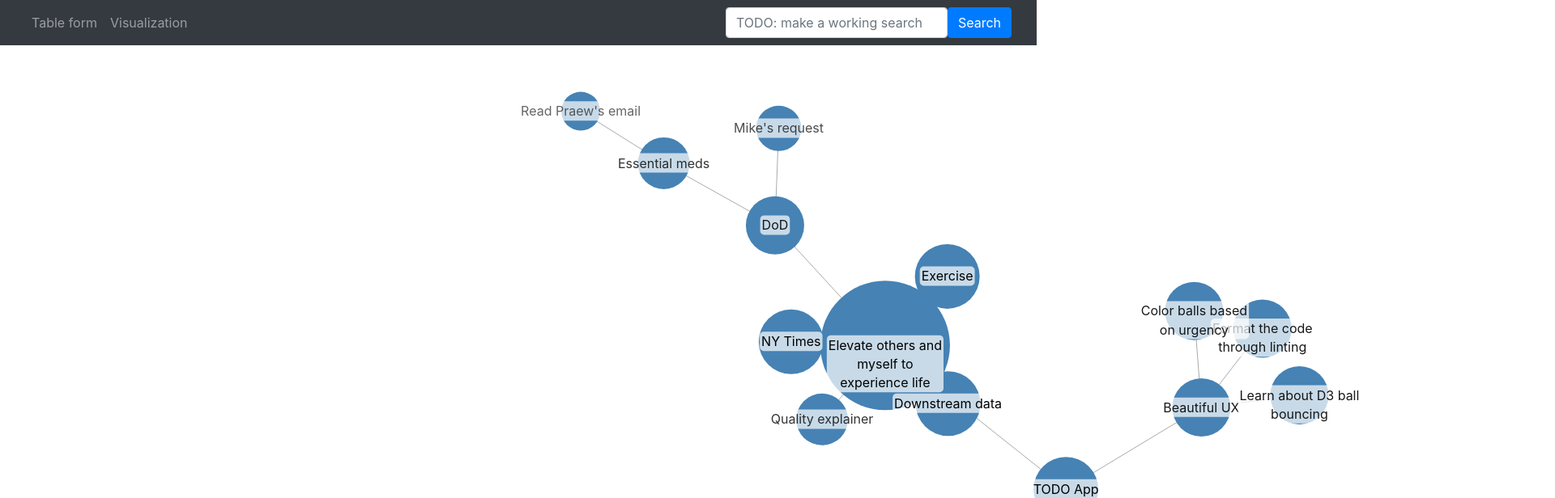
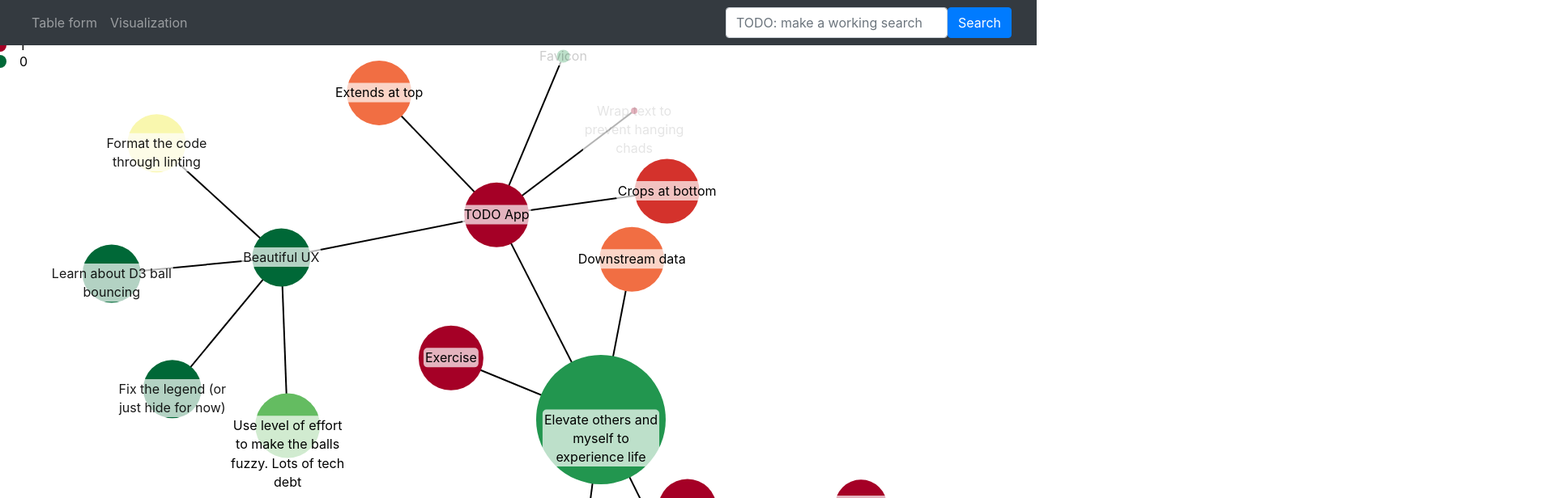
Before and after one commit to pizza-rat-matt/pizza-rat-matt.github.io, a website: page index.html in a window 1280 px wide. Shown: the top 616 px of the page at 81% size, 1920 px wide, since content can reach past the window. Drawn offline with nearby package versions, Linux system fonts and the light colour scheme.

Commit message:
now we are looking pretty

```diff
--- a/index.html
+++ b/index.html
@@ -52,8 +52,8 @@
             </div>
         </div>
     </div>
-    <svg id="svg2" width="2400" height="800"></svg>
-    <svg id="svg" width: 100% height: 100%></svg>
+    <!-- <svg id="svg2" width="2400" height="800"></svg>
+    <svg id="svg" width: 100% height: 100%></svg> -->
 
 
     <script src="https://code.jquery.com/jquery-3.5.1.slim.min.js"></script>
--- a/script.js
+++ b/script.js
@@ -1,86 +1,100 @@
 const data = {
     "name": "Elevate others and myself to experience life",
-    "impact" : 2, "urgency" : 1,
+    "impact" : 2, "urgency" : 0.1, 'levelOfEffort':0,
     "children": [
         {
-        "name": "Quality explainer", "impact": 0.8,
+            'name': 'Career',
+            'impact': 1,
+            'urgency': 1,
+            "children": [
+                {
+                  "name": "Quality explainer", "impact": 0.8,"urgency": 0.95,'levelOfEffort':1,
                 },
                 {
                   "name": "DoD",
-        "impact" : 0.9, "urgency" : 1,
+                  "impact" : 0.9, "urgency" : 1,'levelOfEffort':0,
                   "children": [
                     {
                       "name": "Essential meds",
-            "impact" : 0.8, "urgency" : 1,
+                      "impact" : 0.8, "urgency" : 1,'levelOfEffort':0,
                       "children": [
                           {
                             "name": "Read Praew's email",
-                  "impact" : 0.6, "urgency" : 1,
+                            "impact" : 0.6, "urgency" : 1,'levelOfEffort':0,
                           },
                       ],
                     },
                     {
                       "name": "Mike's request",
-            "impact" : 0.7, "urgency" : 1,
+                      "impact" : 0.7, "urgency" : 1,'levelOfEffort':0,
+                    }
+                  ]
         }
     ]
       },
       {
         "name": "Downstream data",
-        "impact" : 1, "urgency" : 1,
+        "impact" : 1, "urgency" : 0.8,'levelOfEffort':0,
       },
       {
         "name": "NY Times",
-        "impact" : 1, "urgency" : 1,
+        "impact" : 1, "urgency" : 1,'levelOfEffort':0,
       },
       {
         "name": "Exercise",
-        "impact" : 1, "urgency" : 1,
+        "impact" : 1, "urgency" : 1,'levelOfEffort':0,
       },
 
       {
         "name": "TODO App",
-        "impact" : 1, "urgency" : 1,
+        "impact" : 1, "urgency" : 1,'levelOfEffort':0,
         "children": [
           {
             "name": "Wrap text to prevent hanging chads",
-            "impact" : 0.1, "urgency" : 1,
+            "impact" : 0.1, "urgency" : 1,'levelOfEffort':0,
           },
           {
             "name": "Beautiful UX",
-            "impact" : 0.9, "urgency" : 1,     "children": [
+            "impact" : 0.9, "urgency" : 0,     "children": [
                 {
                   "name": "Format the code through linting",
-                  "impact" : 0.9, "urgency" : 1,
+                  "impact" : 0.9, "urgency" : 0.5, 'levelOfEffort':0,
+                },
+                {
+                    "name": "Fix the legend (or just hide for now)",
+                    "impact" : 0.9, "urgency" : 0, 'levelOfEffort':0,
                   },
                 {
                     "name": "Learn about D3 ball bouncing",
-                    "impact" : 0.9, "urgency" : 1,
+                    "impact" : 0.9, "urgency" : 0, 'levelOfEffort':0,
                   },
                   {
-                    "name": "Color balls based on urgency",
-                    "impact" : 0.9, "urgency" : 1,
+                    "name": "Use level of effort to make the balls fuzzy. Lots of tech debt",
+                    "impact" : 1, "urgency" : 0.2,'levelOfEffort':0,
                   },
             ]
           },
           {
             "name": "Favicon",
-            "impact" : 0.2, "urgency" : 1,
+            "impact" : 0.2, "urgency" : 0.1,'levelOfEffort':0,
           },
           {
             "name": "Crops at bottom",
-            "impact" : 1, "urgency" : 1,
+            "impact" : 1, "urgency" : 0.9,'levelOfEffort':0,
           },
           {
             "name": "Extends at top",
-            "impact" : 1, "urgency" : 1,
+            "impact" : 1, "urgency" : 0.8,'levelOfEffort':0,
           },
+
         ]
       },
     ]
   };
 
-  const svg = d3.select("svg");
+  const svg = d3.select("body").append("svg")
+  .attr("width", window.innerWidth)   // take up full window width
+  .attr("height", window.innerHeight); // take up full window height
   const width = +svg.attr("width");
   const height = +svg.attr("height");
 
@@ -89,9 +103,9 @@ const data = {
   const nodes = root.descendants();
 
   const simulation = d3.forceSimulation(nodes)
-      .force("link", d3.forceLink(links).id(d => d.id).distance(100))
-      .force("charge", d3.forceManyBody().strength(-500))
-      .force("center", d3.forceCenter(width / 2, height / 2))
+      .force("link", d3.forceLink(links).id(d => d.id).distance(200))
+      .force("charge", d3.forceManyBody().strength(-300))
+      .force("center", d3.forceCenter(width / 2, height/2))
       .on("tick", ticked);
 
   const drag = d3.drag()
@@ -99,22 +113,45 @@ const data = {
       .on("drag", dragged)
       .on("end", dragended);
 
-  const link = svg.append("g")
-      .selectAll("line")
+const link = svg.selectAll(".link")
       .data(links)
       .enter().append("line")
-      .attr("stroke", "#aaa");
+      .attr("class", "link")
+      .attr("stroke", linkStrokeColor)
+      .attr("stroke-dasharray", linkStrokeStyle)
+      .attr("stroke-width", 2);
+
+
+
+const urgencyColor = d3.scaleSequential(d3.interpolateRdYlGn)
+      .domain([1, 0]);  // 100% is high urgency (red), 0% is low urgency (green)
+
 
   const node = svg.append("g")
       .selectAll("circle")
       .data(nodes)
       .enter().append("circle")
       .attr("r", d => d.data.impact*40)
-      .attr("fill", "steelblue")
+      .attr("fill", d => urgencyColor(d.data.urgency))
       .on("mouseover", function () {
         d3.select(this).attr("fill", "orange");
         })
       .call(drag);
+
+      const legend = svg.selectAll(".legend")
+      .data(urgencyColor.domain())
+      .enter().append("g")
+      .attr("class", "legend")
+      .attr("transform", (d, i) => `translate(0,${i * 20})`);
+
+  legend.append("circle")
+      .attr("r", 8)
+      .attr("fill", urgencyColor);
+
+  legend.append("text")
+      .attr("x", 24)
+      .attr("dy", "0.35em")
+      .text(d => d);
 
 // label.call(wrap, 80); // You can adjust '80' for desired wrapping width
 const labelGroups = svg.append("g")
@@ -146,6 +183,17 @@ const labelText = labelGroups.append("text")
             .attr("width", bbox.width + 4)
             .attr("height", bbox.height + 4);
     });
+
+    function linkStrokeColor(d) {
+        console.log("Source levelOfEffort:", d.source.levelOfEffort);
+        console.log("Target levelOfEffort:", d.target.levelOfEffort);
+        return d.source.levelOfEffort > 0.8 || d.target.levelOfEffort > 0.8 ? "grey" : "#000000";
+    }
+
+    function linkStrokeStyle(d) {
+        return d.source.levelOfEffort > 0.8 || d.target.levelOfEffort > 0.8 ? "2,2" : ""; // 2,2 creates a dashed pattern
+    }
+
   function ticked() {
       link
           .attr("x1", d => d.source.x)
```
Lines whose indentation alone changed are shown as unchanged.
